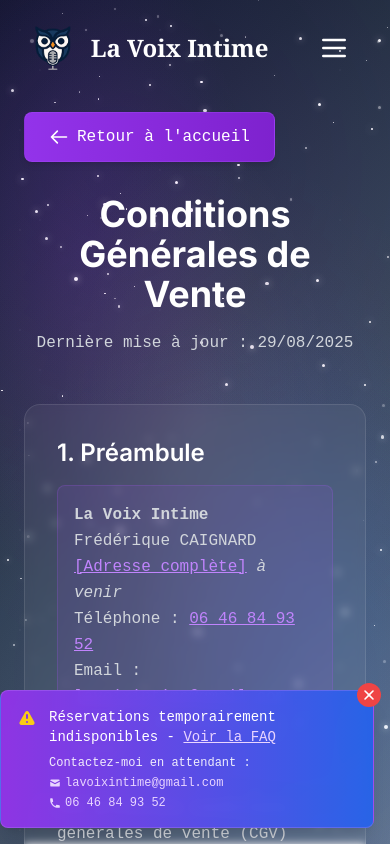
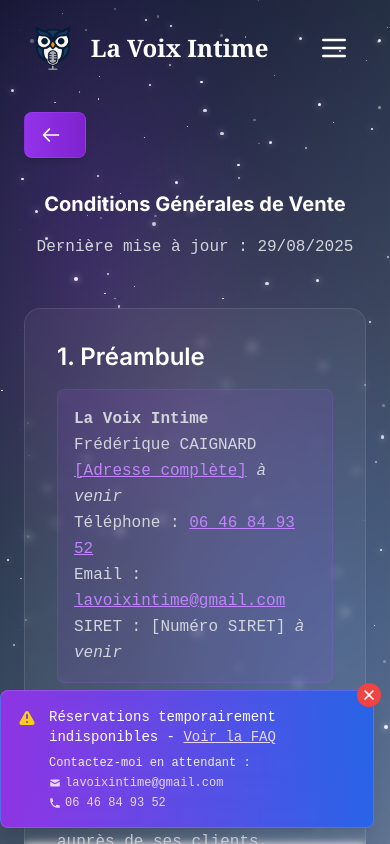
Before and after one commit to PierreMaze/la-voix-intime, a React (Vite) app: page /conditions-generales-vente in a window 390 px wide. Shown: the top 844 px of the page. Built offline with nearby package versions, Linux system fonts and the light colour scheme.

Commit message:
Modification des styles CSS dans les pages légales (Conditions Générales de Vente, Conditions Générales d'Utilisation, Mentions Légales, Politique de Confidentialité) pour réduire la taille des boutons et ajuster la taille des titres, améliorant ainsi la présentation générale.

```diff
--- a/src/pages/legales/GeneralConditionsOfSale.jsx
+++ b/src/pages/legales/GeneralConditionsOfSale.jsx
@@ -13,7 +13,7 @@ const GeneralConditionsOfSale = () => {
         <div className="mb-8">
           <Link
             to="/"
-            className="relative inline-flex items-center px-6 py-3 text-base font-medium text-white border rounded-lg shadow-md transition-all duration-300 transform group bg-gradient-to-r from-purple-600 to-purple-700 hover:from-purple-700 hover:to-purple-800 hover:shadow-lg hover:-translate-y-0.5 border-purple-500/30 hover:border-purple-400/50">
+            className="relative inline-flex items-center px-4 py-3 text-base font-medium text-white border rounded-lg shadow-md transition-all duration-300 transform group bg-gradient-to-r from-purple-600 to-purple-700 hover:from-purple-700 hover:to-purple-800 hover:shadow-lg hover:-translate-y-0.5 border-purple-500/30 hover:border-purple-400/50">
             <div className="absolute inset-0 rounded-lg opacity-0 transition-opacity duration-300 bg-gradient-to-r from-purple-400/20 to-purple-600/20 group-hover:opacity-100"></div>
             <svg
               className="w-5 h-5 transition-transform duration-300 mr-2 group-hover:-translate-x-1"
@@ -27,12 +27,11 @@ const GeneralConditionsOfSale = () => {
                 d="M10 19l-7-7m0 0l7-7m-7 7h18"
               />
             </svg>
-            <span className="relative z-10">Retour à l'accueil</span>
           </Link>
         </div>
 
         <div className="text-center mb-12">
-          <h1 className="text-4xl font-bold text-white mb-4">
+          <h1 className="text-xl font-bold text-white lg:text-4xl mb-4">
             Conditions Générales de Vente
           </h1>
           <p className="text-gray-300">
--- a/src/pages/legales/GeneralConditionsOfUse.jsx
+++ b/src/pages/legales/GeneralConditionsOfUse.jsx
@@ -13,7 +13,7 @@ const GeneralConditionsOfUse = () => {
         <div className="mb-8">
           <Link
             to="/"
-            className="relative inline-flex items-center px-6 py-3 text-base font-medium text-white border rounded-lg shadow-md transition-all duration-300 transform group bg-gradient-to-r from-purple-600 to-purple-700 hover:from-purple-700 hover:to-purple-800 hover:shadow-lg hover:-translate-y-0.5 border-purple-500/30 hover:border-purple-400/50">
+            className="relative inline-flex items-center px-4 py-3 text-base font-medium text-white border rounded-lg shadow-md transition-all duration-300 transform group bg-gradient-to-r from-purple-600 to-purple-700 hover:from-purple-700 hover:to-purple-800 hover:shadow-lg hover:-translate-y-0.5 border-purple-500/30 hover:border-purple-400/50">
             <div className="absolute inset-0 rounded-lg opacity-0 transition-opacity duration-300 bg-gradient-to-r from-purple-400/20 to-purple-600/20 group-hover:opacity-100"></div>
             <svg
               className="w-5 h-5 transition-transform duration-300 mr-2 group-hover:-translate-x-1"
@@ -27,12 +27,11 @@ const GeneralConditionsOfUse = () => {
                 d="M10 19l-7-7m0 0l7-7m-7 7h18"
               />
             </svg>
-            <span className="relative z-10">Retour à l'accueil</span>
           </Link>
         </div>
 
         <div className="text-center mb-12">
-          <h1 className="text-4xl font-bold text-white mb-4">
+          <h1 className="text-xl lg:text-4xl font-bold text-white mb-4">
             Conditions Générales d'Utilisation
           </h1>
           <p className="text-gray-300">
--- a/src/pages/legales/LegalNotices.jsx
+++ b/src/pages/legales/LegalNotices.jsx
@@ -13,7 +13,7 @@ const LegalNotices = () => {
         <div className="mb-8">
           <Link
             to="/"
-            className="relative inline-flex items-center px-6 py-3 text-base font-medium text-white border rounded-lg shadow-md transition-all duration-300 transform group bg-gradient-to-r from-purple-600 to-purple-700 hover:from-purple-700 hover:to-purple-800 hover:shadow-lg hover:-translate-y-0.5 border-purple-500/30 hover:border-purple-400/50">
+            className="relative inline-flex items-center px-4 py-3 text-base font-medium text-white border rounded-lg shadow-md transition-all duration-300 transform group bg-gradient-to-r from-purple-600 to-purple-700 hover:from-purple-700 hover:to-purple-800 hover:shadow-lg hover:-translate-y-0.5 border-purple-500/30 hover:border-purple-400/50">
             <div className="absolute inset-0 rounded-lg opacity-0 transition-opacity duration-300 bg-gradient-to-r from-purple-400/20 to-purple-600/20 group-hover:opacity-100"></div>
             <svg
               className="w-5 h-5 transition-transform duration-300 mr-2 group-hover:-translate-x-1"
@@ -27,12 +27,11 @@ const LegalNotices = () => {
                 d="M10 19l-7-7m0 0l7-7m-7 7h18"
               />
             </svg>
-            <span className="relative z-10">Retour à l'accueil</span>
           </Link>
         </div>
 
         <div className="text-center mb-12">
-          <h1 className="text-4xl font-bold text-white mb-4">
+          <h1 className="text-xl font-bold text-white lg:text-4xl mb-4">
             Mentions Légales
           </h1>
           <p className="text-gray-300">
--- a/src/pages/legales/PrivacyPolicyContent.jsx
+++ b/src/pages/legales/PrivacyPolicyContent.jsx
@@ -13,7 +13,7 @@ const PrivacyPolicyContent = () => {
         <div className="mb-8">
           <Link
             to="/"
-            className="relative inline-flex items-center px-6 py-3 text-base font-medium text-white border rounded-lg shadow-md transition-all duration-300 transform group bg-gradient-to-r from-purple-600 to-purple-700 hover:from-purple-700 hover:to-purple-800 hover:shadow-lg hover:-translate-y-0.5 border-purple-500/30 hover:border-purple-400/50">
+            className="relative inline-flex items-center px-4 py-3 text-base font-medium text-white border rounded-lg shadow-md transition-all duration-300 transform group bg-gradient-to-r from-purple-600 to-purple-700 hover:from-purple-700 hover:to-purple-800 hover:shadow-lg hover:-translate-y-0.5 border-purple-500/30 hover:border-purple-400/50">
             <div className="absolute inset-0 rounded-lg opacity-0 transition-opacity duration-300 bg-gradient-to-r from-purple-400/20 to-purple-600/20 group-hover:opacity-100"></div>
             <svg
               className="w-5 h-5 transition-transform duration-300 mr-2 group-hover:-translate-x-1"
@@ -27,12 +27,11 @@ const PrivacyPolicyContent = () => {
                 d="M10 19l-7-7m0 0l7-7m-7 7h18"
               />
             </svg>
-            <span className="relative z-10">Retour à l'accueil</span>
           </Link>
         </div>
 
         <div className="text-center mb-12">
-          <h1 className="text-4xl font-bold text-white mb-4">
+          <h1 className="text-xl lg:text-4xl font-bold text-white mb-4">
             Politique de Confidentialité
           </h1>
           <p className="text-gray-300">
```
